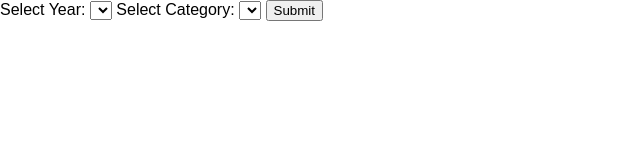
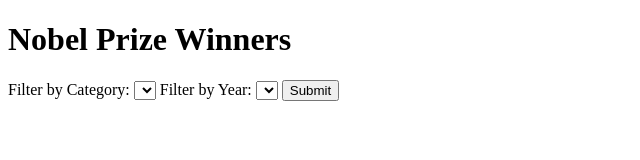
Before and after one commit to AnushkaMittal21/flipr-task-1, a plain HTML site: page index.html in a window 1280 px wide. Shown: the whole page, without its empty margins (0-640 px from the left). Drawn offline with Linux system fonts and the light colour scheme; no server answers.

Commit message:
Update index.html

```diff
--- a/index.html
+++ b/index.html
@@ -2,23 +2,31 @@
 <html lang="en">
 <head>
     <meta charset="UTF-8">
+    <meta http-equiv="Content-Security-Policy" content="upgrade-insecure-requests">
     <title>Nobel Prize Winners</title>
-  <link rel="stylesheet" href="style.css">
+    <link rel="stylesheet" href="styles.css">
 </head>
 <body>
+    <header>
+        <h1>Nobel Prize Winners</h1>
         <div class="filters">
-    <label for="year">Select Year:</label>
-    <select id="year">
+            <label for="category-select">Filter by Category:</label>
+            <select id="category-select">
             </select>
-    <label for="category">Select Category:</label>
-    <select id="category">
+
+            <label for="year-select">Filter by Year:</label>
+            <select id="year-select">
             </select>
-    <button onclick="fetchWinners()">Submit</button>
+
+            <button onclick="filterWinners()">Submit</button>
         </div>
+    </header>
 
-  <div class="prizes" id="prizes">
-    <!-- Display prize winners here -->
-  </div>
+    <main id="prizes-container" class="prizes-container">
+    </main>
+
+    <section id="multiTimeWinners" class="multi-time-winners">
+    </section>
 
     <script src="script.js"></script>
 </body>
```
Lines whose indentation alone changed are shown as unchanged.
